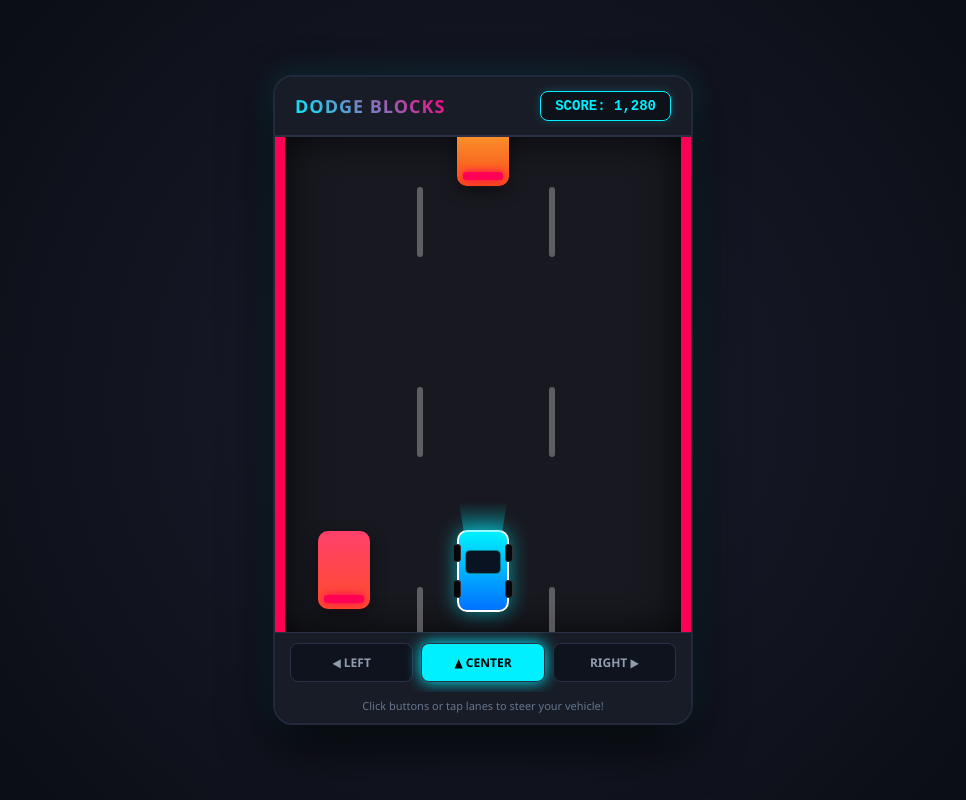
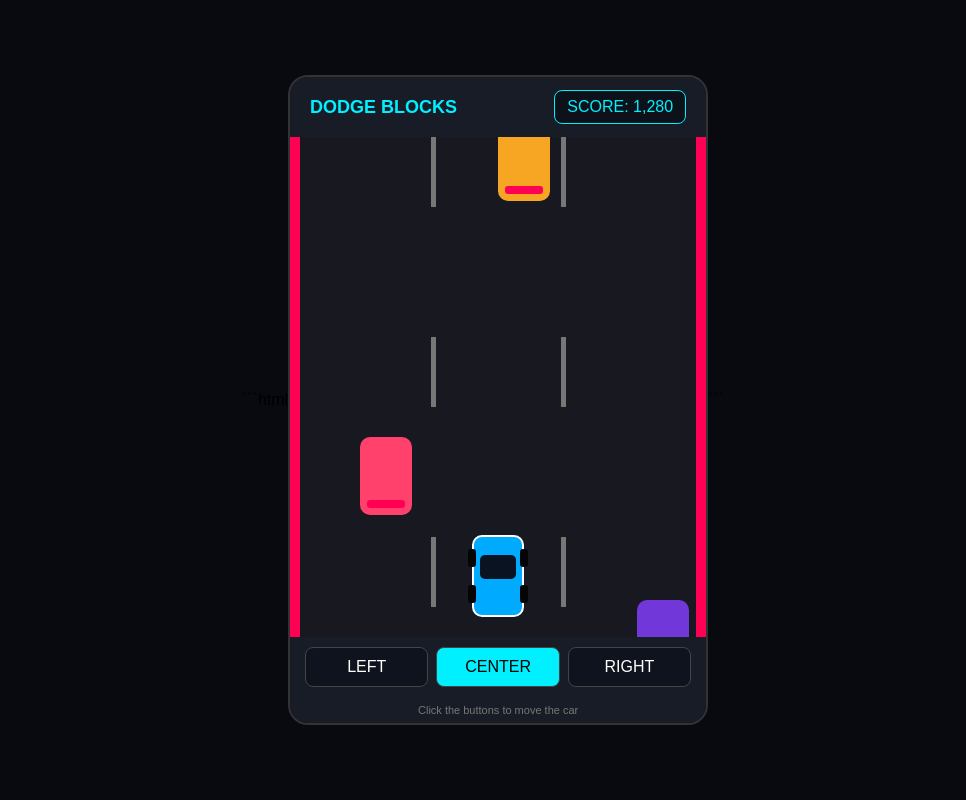
Before and after one commit to ft-talha/FULL-STACK-DEVELOPMENT2.0, a plain HTML site: page FSD-LAB2/Custom_ui.html in a window 1280 px wide. Shown: the whole page, without its empty margins (157-1123 px from the left). Drawn offline with Linux system fonts and the light colour scheme.

Commit message:
Signed-off-by: ft.talha <241890@students.au.edu.pk>

````diff
--- a/FSD-LAB2/Custom_ui.html
+++ b/FSD-LAB2/Custom_ui.html
@@ -1,225 +1,218 @@
+```html
 <!DOCTYPE html>
 <html lang="en">
-
 <head>
     <meta charset="UTF-8">
     <meta name="viewport" content="width=device-width, initial-scale=1.0">
-    <title>Dodge the Blocks — Screen Fitted Edition</title>
+    <title>Dodge the Blocks</title>
+
     <style>
+
         * {
             margin: 0;
             padding: 0;
             box-sizing: border-box;
-            user-select: none;
         }
 
         body {
             height: 100vh;
-            width: 100vw;
-            background: radial-gradient(circle at center, #1b1e2e 0%, #080a10 100%);
+            background: #080a10;
             display: flex;
             justify-content: center;
             align-items: center;
-            font-family: 'Segoe UI', Tahoma, Geneva, Verdana, sans-serif;
-            overflow: hidden;
-            padding: 12px;
+            font-family: Arial, sans-serif;
         }
 
-        /* Pure CSS Lane Steering Controller Logic */
-        #lane-left, #lane-center, #lane-right {
+        input {
             display: none;
         }
 
-        #lane-left:checked ~ .game .player {
-            left: 15%;
-            transform: translateX(-50%) rotate(-6deg);
+        .game {
+            width: 420px;
+            height: 650px;
+            background: #11141d;
+            border: 2px solid #333;
+            border-radius: 20px;
+            overflow: hidden;
         }
 
-        #lane-center:checked ~ .game .player {
-            left: 50%;
-            transform: translateX(-50%) rotate(0deg);
-        }
-
-        #lane-right:checked ~ .game .player {
-            left: 85%;
-            transform: translateX(-50%) rotate(6deg);
-        }
-
-        /* Active Button Styling */
-        #lane-left:checked ~ .game .controls label[for="lane-left"],
-        #lane-center:checked ~ .game .controls label[for="lane-center"],
-        #lane-right:checked ~ .game .controls label[for="lane-right"] {
-            background: #00f0ff;
-            color: #000;
-            box-shadow: 0 0 15px #00f0ff;
-        }
-
-        .game {
-            width: min(420px, 95vw);
-            height: min(650px, 94vh);
-            background: #11141d;
-            border-radius: 20px;
-            overflow: hidden;
-            box-shadow: 0 20px 50px rgba(0, 0, 0, 0.8), 0 0 30px rgba(0, 240, 255, 0.15);
-            border: 2px solid #23293a;
-            display: flex;
-            flex-direction: column;
-            position: relative;
-        }
-
-        /* Header HUD */
         .game-header {
             height: 60px;
-            padding: 10px 20px;
+            background: #181c27;
             display: flex;
             justify-content: space-between;
             align-items: center;
-            background: #181c27;
-            border-bottom: 2px solid #2a3144;
+            padding: 10px 20px;
             color: white;
-            flex-shrink: 0;
         }
 
         .game-header h1 {
+            color: #00f0ff;
             font-size: 18px;
-            font-weight: 800;
-            letter-spacing: 1px;
-            background: linear-gradient(45deg, #00f0ff, #ff007f);
-            -webkit-background-clip: text;
-            -webkit-text-fill-color: transparent;
-            text-transform: uppercase;
         }
 
         .score-box {
             background: #0d111a;
-            padding: 6px 14px;
+            color: #00f0ff;
+            border: 1px solid #00f0ff;
+            padding: 7px 12px;
             border-radius: 8px;
-            border: 1px solid #00f0ff;
-            box-shadow: 0 0 10px rgba(0, 240, 255, 0.2);
-            font-weight: bold;
-            color: #00f0ff;
-            font-family: monospace;
-            font-size: 14px;
         }
 
-        /* Road Display (Fills Remaining Screen Height) */
         .road {
-            flex: 1;
-            width: 100%;
+            height: 500px;
             background: #181920;
             position: relative;
             overflow: hidden;
             border-left: 10px solid #ff0055;
             border-right: 10px solid #ff0055;
-            box-shadow: inset 0 0 40px rgba(0, 0, 0, 0.8);
         }
 
-        /* Lane Markings */
         .lane-divider {
             position: absolute;
-            width: 6px;
+            top: 0;
+            width: 5px;
             height: 100%;
-            top: 0;
+            background: transparent;
         }
 
-        .lane-divider-1 { left: 33.33%; }
-        .lane-divider-2 { left: 66.66%; }
+        .lane-divider-1 {
+            left: 33%;
+        }
+
+        .lane-divider-2 {
+            left: 66%;
+        }
 
         .line {
+            width: 5px;
+            height: 70px;
+            background: #777;
             position: absolute;
-            width: 6px;
-            height: 70px;
-            background: rgba(255, 255, 255, 0.3);
-            border-radius: 3px;
-            animation: roadMove 0.8s linear infinite;
+            left: 0;
+            animation: roadMove 1s linear infinite;
         }
 
-        .line-1 { top: -100px; }
-        .line-2 { top: 100px; }
-        .line-3 { top: 300px; }
-        .line-4 { top: 500px; }
+        .line-1 {
+            top: -100px;
+        }
+
+        .line-2 {
+            top: 100px;
+        }
+
+        .line-3 {
+            top: 300px;
+        }
+
+        .line-4 {
+            top: 500px;
+        }
 
         @keyframes roadMove {
-            0% { transform: translateY(-200px); }
-            100% { transform: translateY(400px); }
+            from {
+                transform: translateY(-100px);
+            }
+
+            to {
+                transform: translateY(500px);
+            }
         }
 
-        /* Obstacle Blocks */
         .block {
             width: 52px;
             height: 78px;
+            position: absolute;
+            top: -100px;
             border-radius: 10px;
-            position: absolute;
-            top: -120px;
-            box-shadow: 0 5px 15px rgba(0, 0, 0, 0.5);
-            z-index: 5;
         }
 
         .block::after {
-            content: '';
+            content: "";
             position: absolute;
-            bottom: 6px;
-            left: 6px;
-            right: 6px;
+            bottom: 7px;
+            left: 7px;
+            width: 38px;
             height: 8px;
             background: #ff0055;
             border-radius: 3px;
-            box-shadow: 0 0 8px #ff0055;
         }
 
         .block1 {
             left: 15%;
-            transform: translateX(-50%);
-            background: linear-gradient(180deg, #ff416c, #ff4b2b);
-            animation: fall1 2.8s linear infinite;
+            background: #ff416c;
+            animation: fall1 3s linear infinite;
         }
 
         .block2 {
             left: 50%;
-            transform: translateX(-50%);
-            background: linear-gradient(180deg, #f7b733, #fc4a1a);
-            animation: fall2 3.6s linear infinite 0.9s;
+            background: #f7a623;
+            animation: fall2 3.5s linear infinite;
+            animation-delay: 1s;
         }
 
         .block3 {
             left: 85%;
-            transform: translateX(-50%);
-            background: linear-gradient(180deg, #8e2de2, #4a00e0);
-            animation: fall3 3.1s linear infinite 1.8s;
+            background: #7137d8;
+            animation: fall3 3.2s linear infinite;
+            animation-delay: 2s;
         }
 
         @keyframes fall1 {
-            0% { top: -120px; }
-            100% { top: 108%; }
+            from {
+                top: -100px;
+            }
+
+            to {
+                top: 100%;
+            }
         }
 
         @keyframes fall2 {
-            0% { top: -120px; }
-            100% { top: 108%; }
+            from {
+                top: -100px;
+            }
+
+            to {
+                top: 100%;
+            }
         }
 
         @keyframes fall3 {
-            0% { top: -120px; }
-            100% { top: 108%; }
+            from {
+                top: -100px;
+            }
+
+            to {
+                top: 100%;
+            }
         }
 
-        /* Player Sports Car */
         .player {
             width: 52px;
             height: 82px;
-            background: linear-gradient(180deg, #00f0ff, #0072ff);
-            border-radius: 10px;
+            background: #00aaff;
             position: absolute;
             bottom: 20px;
             left: 50%;
             transform: translateX(-50%);
-            border: 2px solid #ffffff;
-            box-shadow: 0 0 20px rgba(0, 240, 255, 0.6);
-            transition: left 0.25s cubic-bezier(0.175, 0.885, 0.32, 1.275), transform 0.25s ease;
-            z-index: 10;
+            border: 2px solid white;
+            border-radius: 10px;
+            transition: left 0.3s;
         }
 
-        /* Windshield */
+        #lane-left:checked ~ .game .player {
+            left: 15%;
+        }
+
+        #lane-center:checked ~ .game .player {
+            left: 50%;
+        }
+
+        #lane-right:checked ~ .game .player {
+            left: 85%;
+        }
+
         .window {
             width: 36px;
             height: 24px;
@@ -228,96 +221,94 @@
             top: 18px;
             left: 6px;
             border-radius: 5px;
-            border: 1px solid rgba(0, 240, 255, 0.5);
         }
 
-        /* Headlights Beam Effect */
-        .headlights {
-            position: absolute;
-            top: -30px;
-            left: 0;
-            right: 0;
-            height: 30px;
-            background: linear-gradient(0deg, rgba(0,240,255,0.4) 0%, rgba(0,240,255,0) 100%);
-            clip-path: polygon(10% 100%, 0% 0%, 100% 0%, 90% 100%);
-        }
-
-        /* Wheels */
         .wheel {
             width: 8px;
             height: 18px;
-            background: #05070a;
+            background: #050505;
             position: absolute;
             border-radius: 3px;
-            border: 1px solid #333;
         }
 
-        .wheel-tl { left: -6px; top: 12px; }
-        .wheel-tr { right: -6px; top: 12px; }
-        .wheel-bl { left: -6px; bottom: 12px; }
-        .wheel-br { right: -6px; bottom: 12px; }
+        .wheel-tl {
+            left: -6px;
+            top: 12px;
+        }
 
-        /* Steering Control Panel */
+        .wheel-tr {
+            right: -6px;
+            top: 12px;
+        }
+
+        .wheel-bl {
+            left: -6px;
+            bottom: 12px;
+        }
+
+        .wheel-br {
+            right: -6px;
+            bottom: 12px;
+        }
+
         .controls {
-            padding: 10px 15px;
+            height: 60px;
             background: #181c27;
             display: flex;
-            justify-content: space-between;
             gap: 8px;
-            border-top: 1px solid #2a3144;
-            flex-shrink: 0;
+            padding: 10px 15px;
         }
 
         .btn-control {
             flex: 1;
-            padding: 10px 0;
-            border: 1px solid #2a3144;
+            background: #0f131d;
+            color: white;
+            border: 1px solid #444;
             border-radius: 8px;
-            background: #0f131d;
-            color: #8f9cae;
-            font-weight: bold;
-            font-size: 12px;
             text-align: center;
+            padding: 10px;
             cursor: pointer;
-            transition: all 0.2s ease;
         }
 
         .btn-control:hover {
-            border-color: #00f0ff;
-            color: #ffffff;
+            background: #00f0ff;
+            color: black;
         }
 
-        /* Sub-Footer Instructions */
+        #lane-left:checked ~ .game label[for="lane-left"],
+        #lane-center:checked ~ .game label[for="lane-center"],
+        #lane-right:checked ~ .game label[for="lane-right"] {
+            background: #00f0ff;
+            color: black;
+        }
+
         .instructions {
-            padding: 6px 10px 10px;
+            height: 30px;
+            background: #181c27;
+            color: #777;
             text-align: center;
-            background: #181c27;
-            color: #65758d;
             font-size: 11px;
-            flex-shrink: 0;
+            padding: 7px;
         }
+
     </style>
 </head>
 
 <body>
 
-    <!-- Hidden Radio Controls for Pure CSS Steering -->
     <input type="radio" name="lane" id="lane-left">
     <input type="radio" name="lane" id="lane-center" checked>
     <input type="radio" name="lane" id="lane-right">
 
     <div class="game">
 
-        <!-- HUD Header -->
         <div class="game-header">
-            <h1>Dodge Blocks</h1>
+            <h1>DODGE BLOCKS</h1>
             <div class="score-box">SCORE: 1,280</div>
         </div>
 
-        <!-- Racetrack -->
         <div class="road">
 
-            <!-- Lane Dividers -->
             <div class="lane-divider lane-divider-1">
                 <div class="line line-1"></div>
                 <div class="line line-2"></div>
@@ -332,36 +323,45 @@
                 <div class="line line-4"></div>
             </div>
 
-            <!-- Falling Traffic Blocks -->
             <div class="block block1"></div>
             <div class="block block2"></div>
             <div class="block block3"></div>
 
-            <!-- Player Sports Car -->
             <div class="player">
-                <div class="headlights"></div>
+
                 <div class="window"></div>
+
                 <div class="wheel wheel-tl"></div>
                 <div class="wheel wheel-tr"></div>
                 <div class="wheel wheel-bl"></div>
                 <div class="wheel wheel-br"></div>
+
             </div>
 
         </div>
 
-        <!-- Pure CSS Control Panel -->
         <div class="controls">
-            <label for="lane-left" class="btn-control">◀ LEFT</label>
-            <label for="lane-center" class="btn-control">▲ CENTER</label>
-            <label for="lane-right" class="btn-control">RIGHT ▶</label>
+
+            <label for="lane-left" class="btn-control">
+                LEFT
+            </label>
+
+            <label for="lane-center" class="btn-control">
+                CENTER
+            </label>
+
+            <label for="lane-right" class="btn-control">
+                RIGHT
+            </label>
+
         </div>
 
         <div class="instructions">
-            Click buttons or tap lanes to steer your vehicle!
+            Click the buttons to move the car
         </div>
 
     </div>
 
 </body>
-
 </html>
+```
````
